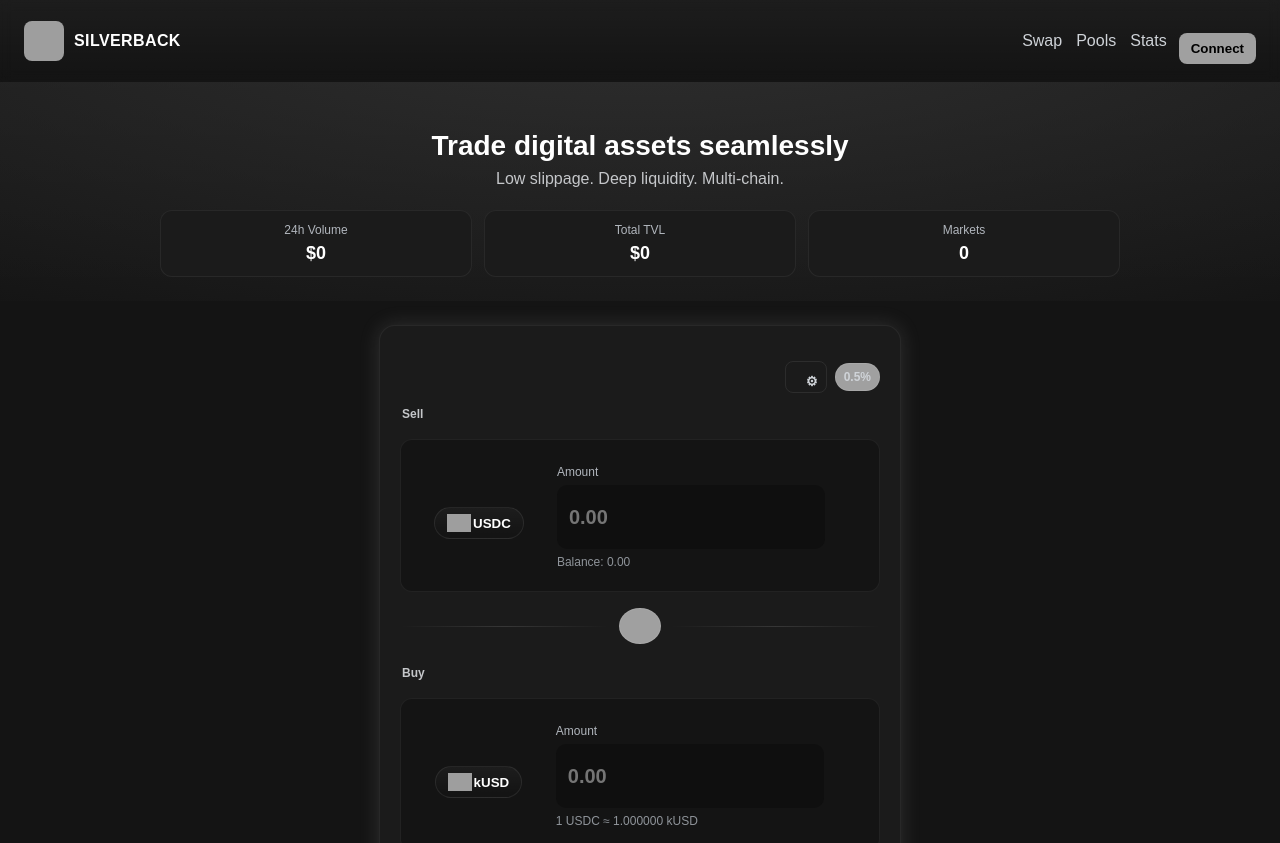
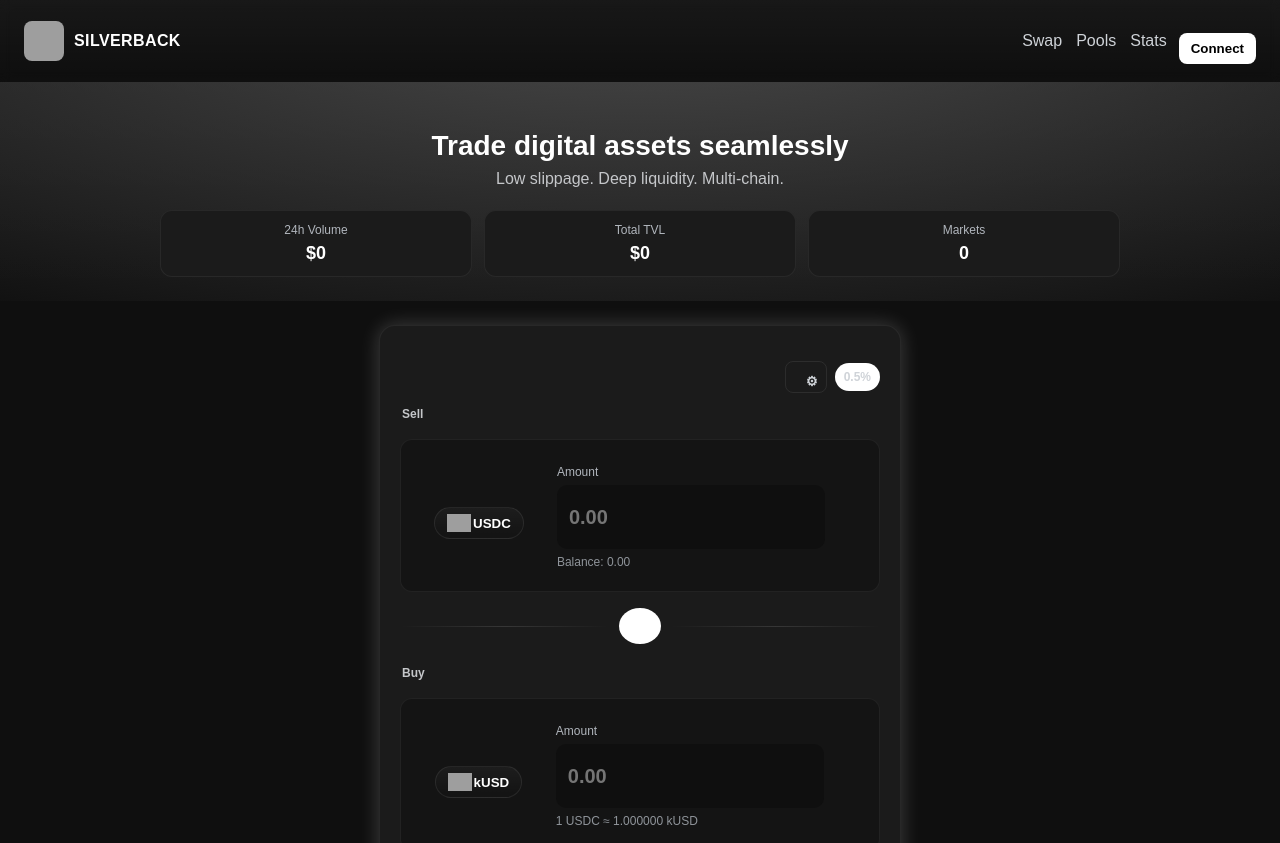
Before and after one commit to NobleSOL/apex-swap, a React (Create React App) app in the folder client/: page / in a window 1280 px wide. Shown: the top 843 px of the page. Built offline with nearby package versions, Linux system fonts and the light colour scheme; grey boxes are pictures that could not be loaded.

Commit message:
Set brand green variables to white
cgen-6de6350cb5054f08846dbefd558a0acc

```diff
--- a/client/src/App.css
+++ b/client/src/App.css
@@ -1,6 +1,6 @@
 :root {
-  --brand-primary: #00ff66; /* fallback until extracted */
-  --brand-secondary: #00cc52;
+  --brand-primary: #ffffff; /* fallback until extracted */
+  --brand-secondary: #ffffff;
   --brand-accent: #5ac8ff;
   --brand-bg: #0f0f0f;
 }
--- a/client/src/App.js
+++ b/client/src/App.js
@@ -1,7 +1,5 @@
 import { useEffect, useMemo, useState } from "react";
 import "./App.css";
-import logo from "./ApeX-logo.png";
-import { applyBrandTheme } from "./theme";
 
 const BRAND_LOGO = "https://cdn.builder.io/api/v1/image/assets%2Fd70091a6f5494e0195b033a72f7e79ae%2Fbcf60e97978040f8b093caea61156022?format=webp&width=800";
 
@@ -112,11 +110,6 @@ export default function App() {
   const [slippageOpen, setSlippageOpen] = useState(false);
   const tokenOptions = useMemo(() => ["USDC", "SOL", "ETH", "BTC", "kUSD"], []);
 
-  useEffect(() => {
-    applyBrandTheme(BRAND_LOGO).catch(() => {
-      /* no-op */
-    });
-  }, []);
 
   const prices = useMemo(
     () => ({
```
